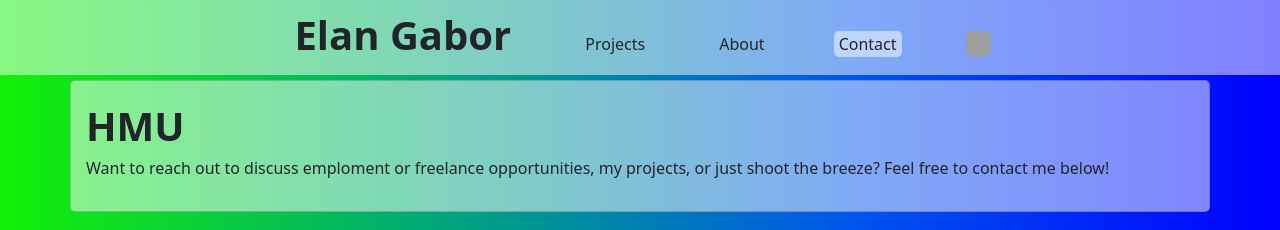
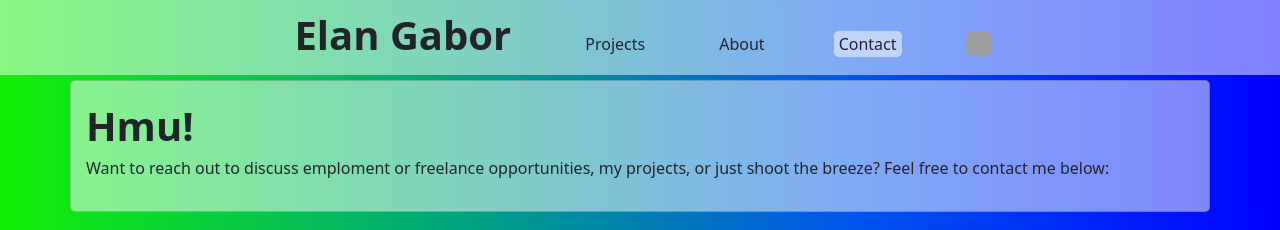
Before and after one commit to gabor6502/elan-site, a React (Create React App) app: page /contact in a window 1280 px wide. Shown: the top 230 px of the page. Built offline with nearby package versions, Linux system fonts and the light colour scheme; grey boxes are pictures that could not be loaded.

Commit message:
getting started on contact form, plus a structure change to linkedin profile opening

```diff
--- a/src/components/Header/Header.js
+++ b/src/components/Header/Header.js
@@ -3,11 +3,6 @@ import { Link, useLocation  } from "react-router"
 import { Image } from "react-bootstrap"
 
 import "./header.css"
-
-function openLinkedInProfile()
-{
-    window.open("https://www.linkedin.com/in/elan-gabor/", "_blank", "noopener,noreferrer")
-}
 
 function setClicked(pathname, link)
 {
@@ -19,6 +14,8 @@ function setClicked(pathname, link)
 
 export default function Header()
 {
+    const openLinkedInProfile = () => { window.open("https://www.linkedin.com/in/elan-gabor/", "_blank", "noopener,noreferrer") }
+
     const location = useLocation() // expecting object with 'pathname' as property
 
     const [links] = useState([
--- a/src/pages/Contact.js
+++ b/src/pages/Contact.js
@@ -1,19 +1,23 @@
-import { useEffect } from "react"
+import { useEffect, useState } from "react"
 import { Outlet } from "react-router";
-import { Row, Col, Container } from "react-bootstrap"
+import { Row, Col, Container, Form, InputGroup } from "react-bootstrap"
 
 export default function Contact()
 {
     useEffect(() => {document.title = "EG | Contact"})
 
+    const [validated, setValidated] = useState(false)
+
     return(<>
         <Container className="card">
-            <span className="fs-1 fw-bold">HMU</span>
+            <span className="fs-1 fw-bold">Hmu!</span>
             <Row>
-                <p>Want to reach out to discuss emploment or freelance opportunities, my projects, or just shoot the breeze? Feel free to contact me below!</p>
+                <p>Want to reach out to discuss emploment or freelance opportunities, my projects, or just shoot the breeze? Feel free to contact me below:</p>
             </Row>
             <Row>
+                <Form>
 
+                </Form>
             </Row>
             <Outlet />
         </Container>
```
